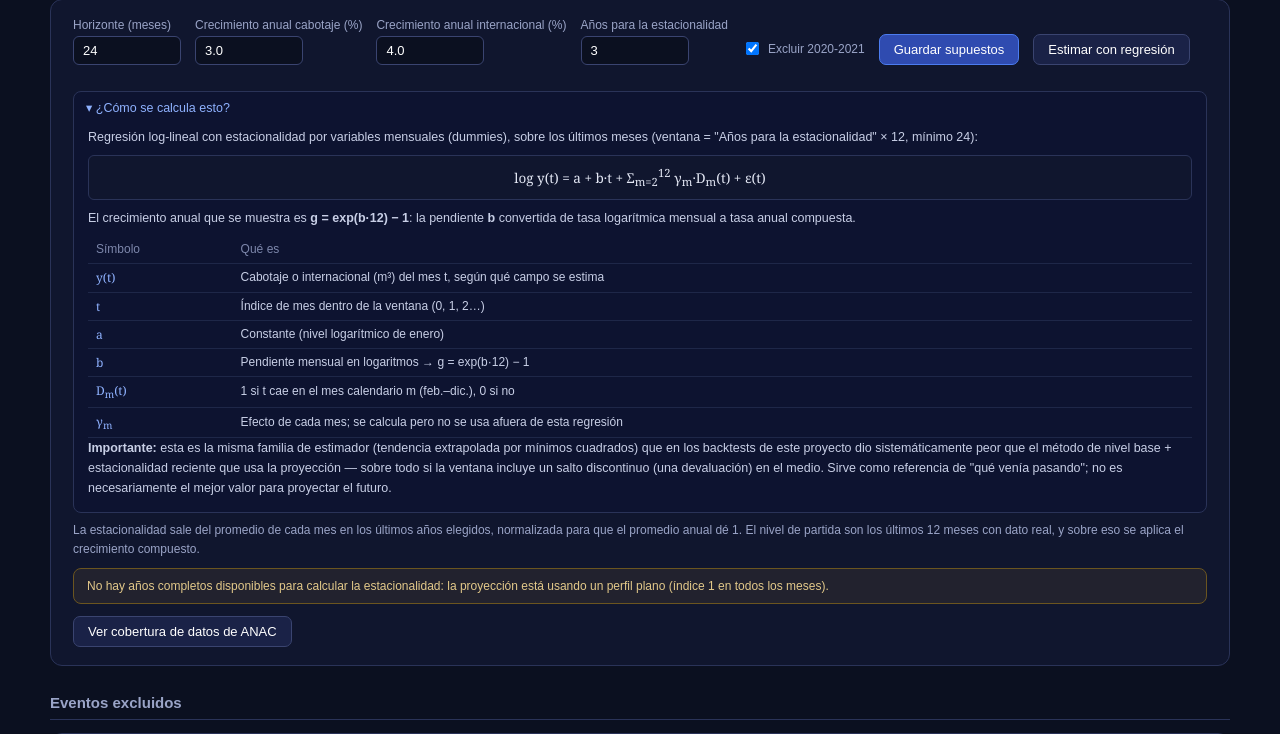
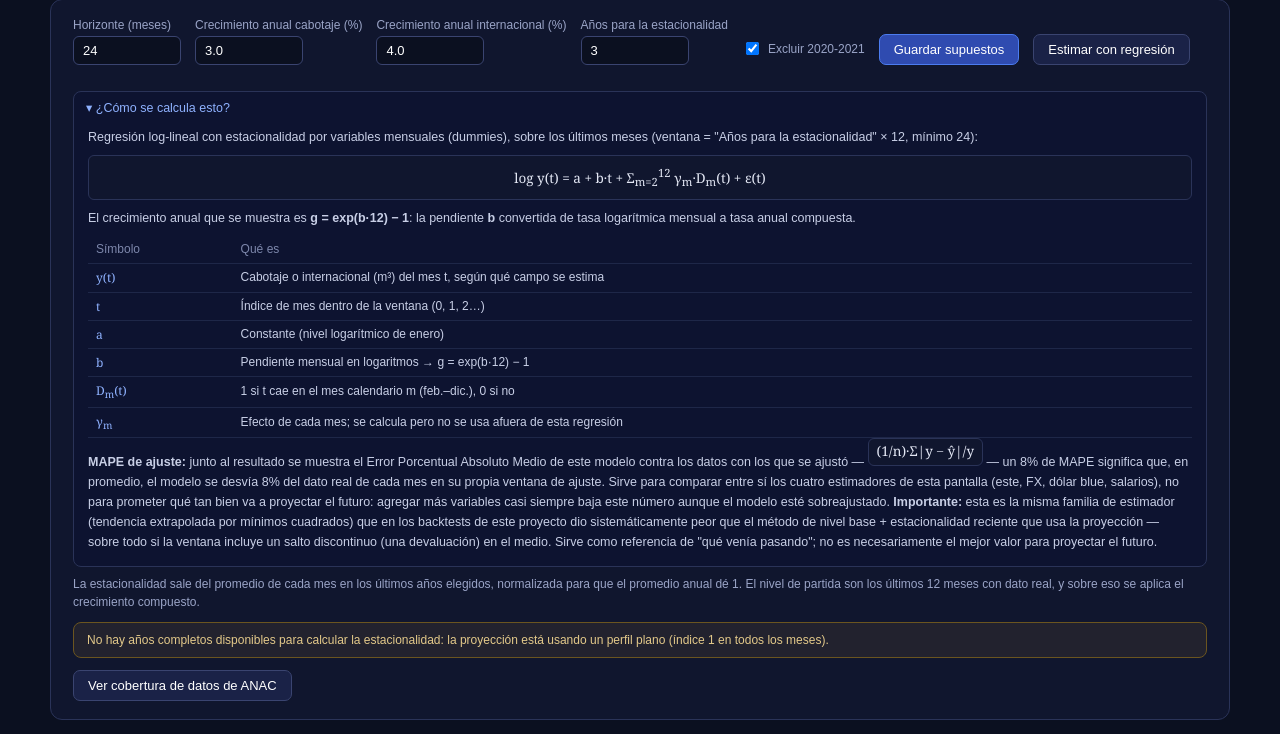
Before and after one commit to noguerafran-alt/MAPA-NEGOCIO, a Flask app: page /proyecciones in a window 1280 px wide, after a click on "¿Cómo se calcula esto?". Shown: the part 1158-1892 px from the top of the page. Run offline with Flask 3, Linux system fonts and the light colour scheme; the visitor is signed in with stand-in values (Sample User, id 1); data comes from the database, SQL or seed files in the repository; data that the repository does not hold is empty; some libraries are stand-ins or nearby versions.

Commit message:
Update proyecciones.html

```diff
--- a/templates/proyecciones.html
+++ b/templates/proyecciones.html
@@ -191,6 +191,15 @@
           <tr><td>D<sub>m</sub>(t)</td><td>1 si t cae en el mes calendario m (feb.–dic.), 0 si no</td></tr>
           <tr><td>γ<sub>m</sub></td><td>Efecto de cada mes; se calcula pero no se usa afuera de esta regresión</td></tr>
         </table>
+        <b>MAPE de ajuste:</b> junto al resultado se muestra el Error Porcentual Absoluto
+        Medio de este modelo contra los datos con los que se ajustó —
+        <span class="formula" style="display:inline-block; padding:2px 8px; margin:0;">
+          (1/n)·Σ|y − ŷ|/y
+        </span> — un 8% de MAPE significa que, en promedio, el modelo se desvía 8% del dato
+        real de cada mes en su propia ventana de ajuste. Sirve para comparar entre sí los
+        cuatro estimadores de esta pantalla (este, FX, dólar blue, salarios), no para
+        prometer qué tan bien va a proyectar el futuro: agregar más variables casi siempre
+        baja este número aunque el modelo esté sobreajustado.
         <b>Importante:</b> esta es la misma familia de estimador (tendencia extrapolada por
         mínimos cuadrados) que en los backtests de este proyecto dio sistemáticamente peor
         que el método de nivel base + estacionalidad reciente que usa la proyección — sobre
@@ -424,6 +433,10 @@
           <tr><td>c</td><td><b>Elasticidad</b> — el número que se muestra: % de variación en el tráfico por cada 1% de variación en fx</td></tr>
           <tr><td>b</td><td>Tendencia de fondo, ya neta del efecto cambiario → exp(b·12) − 1</td></tr>
         </table>
+        <b>MAPE de ajuste:</b> el % que se muestra junto al resultado es el desvío promedio
+        de este modelo contra los datos con los que se ajustó (mismo cálculo que en "Estimar
+        con regresión" de arriba) — útil para comparar contra los otros tres estimadores de
+        esta pantalla, no como promesa de proyección futura.
         <b>Chequeo de confiabilidad — correlación con el tiempo:</b> si el tipo de cambio
         cargado se movió casi como una recta a lo largo de toda la ventana, esta regresión no
         puede separar bien "efecto cambiario" de "tendencia", y ambos coeficientes (b y c)
@@ -520,6 +533,9 @@
           <tr><td>c</td><td><b>Elasticidad</b> — el número que se muestra</td></tr>
           <tr><td>b</td><td>Tendencia de fondo, ya neta del efecto cambiario → exp(b·12) − 1</td></tr>
         </table>
+        <b>MAPE de ajuste:</b> el % que se muestra junto al resultado sigue el mismo cálculo
+        que en los otros tres estimadores de esta pantalla — desvío promedio contra los
+        datos con los que se ajustó, no una promesa de proyección futura.
         Mismo chequeo de confiabilidad que el ITCRM y los salarios: cuanto más baja la
         correlación de log(blue_real) con el tiempo, más genuina —no un artefacto del
         calendario— es la variación que explica la elasticidad.
@@ -645,6 +661,9 @@
           <tr><td>c</td><td><b>Elasticidad</b> — el número que se muestra</td></tr>
           <tr><td>b</td><td>Tendencia de fondo, ya neta del efecto salarial → exp(b·12) − 1</td></tr>
         </table>
+        <b>MAPE de ajuste:</b> el % que se muestra junto al resultado sigue el mismo cálculo
+        que en los otros tres estimadores de esta pantalla — desvío promedio contra los
+        datos con los que se ajustó, no una promesa de proyección futura.
         La <b>correlación con el tiempo</b> que se muestra arriba junto al resultado es el
         chequeo de confiabilidad: con el salario <b>nominal</b> suele dar muy alta (cerca de
         1) porque en un país con inflación acumulada una serie nominal se mueve casi como una
@@ -1831,6 +1850,26 @@ function resolverSistema(A, b) {
   return M.map((fila, i) => fila[n] / fila[i]);
 }
 
+// MAPE (Error Porcentual Absoluto Medio) DE AJUSTE: qué tan bien el modelo ya estimado
+// reproduce los datos con los que se ajustó (in-sample), no un backtest fuera de muestra.
+// X y beta son los mismos de la regresión (X·beta = log ŷ); yLog es el log del valor real
+// de cada fila, en el mismo orden que X. Sirve para comparar la calidad de ajuste ENTRE
+// estimadores de esta pantalla (FX vs. dólar blue vs. salarios, etc.), no como una promesa
+// de qué tan bien va a proyectar el futuro — un MAPE de ajuste bajo es fácil de conseguir
+// agregando más variables, y no dice nada sobre overfitting. El backtest de verdad (fuera
+// de muestra, con múltiples orígenes) es el que está documentado aparte para el método
+// base de la proyección.
+function calcularMAPE(X, beta, yLog) {
+  let sumaError = 0;
+  for (let i = 0; i < X.length; i++) {
+    const yHatLog = X[i].reduce((acc, v, j) => acc + v * beta[j], 0);
+    const yHat = Math.exp(yHatLog);
+    const yReal = Math.exp(yLog[i]);
+    sumaError += Math.abs(yReal - yHat) / yReal;
+  }
+  return (sumaError / X.length) * 100;
+}
+
 // Ajusta log(y) = a + b·t + Σ(dummies mensuales) por mínimos cuadrados y devuelve el
 // crecimiento anual implícito. Se trabaja en logaritmos porque la estacionalidad del
 // consumo es multiplicativa (un enero es ~15% más alto que el mes promedio, no "+20.000 m³"
@@ -1858,7 +1897,8 @@ function estimarCrecimientoAnual(campo, meses) {
   }
   const beta = resolverSistema(XtX, Xty);
   if (!beta) return null;
-  return { crecimientoAnual: Math.exp(beta[1] * 12) - 1, n: datos.length };
+  return { crecimientoAnual: Math.exp(beta[1] * 12) - 1, n: datos.length,
+           mape: calcularMAPE(X, beta, y) };
 }
 
 function estimarCrecimiento() {
@@ -1883,7 +1923,10 @@ function estimarCrecimiento() {
     `<b>${(intl.crecimientoAnual * 100).toFixed(1)}%</b> anual. ` +
     `Son los valores que mejor explican la historia reciente, no un pronóstico: si sabés que ` +
     `viene una apertura o un cierre de rutas, conviene ajustarlos a mano o cargarlo como ruta ` +
-    `del escenario. Acordate de "Guardar supuestos".`;
+    `del escenario. Acordate de "Guardar supuestos".` +
+    `<br>MAPE de ajuste — cabotaje: <b>${cab.mape.toFixed(1)}%</b>, internacional: ` +
+    `<b>${intl.mape.toFixed(1)}%</b> (cuánto se desvía este modelo, en promedio, de los ` +
+    `datos con los que se ajustó; no es una promesa de qué tan bien va a proyectar).`;
   recalcular();
 }
 
@@ -2072,6 +2115,7 @@ function estimarElasticidadFX() {
   const vt = ts.reduce((acc, t) => acc + (t - mt) ** 2, 0) / ts.length;
   const vl = logs.reduce((acc, l) => acc + (l - ml) ** 2, 0) / logs.length;
   const correlacionConTiempo = cov / Math.sqrt(vt * vl);
+  const mape = calcularMAPE(X, beta, y);
 
   msg.style.color = Math.abs(correlacionConTiempo) > 0.9 ? '#ffb347' : '#9aa4c7';
   msg.innerHTML = `Sobre ${datos.length} meses: elasticidad del tráfico internacional al ` +
@@ -2079,6 +2123,8 @@ function estimarElasticidadFX() {
     `se asocia con ${elasticidad >= 0 ? 'un' : 'una caída del'} ${Math.abs(elasticidad).toFixed(2)}% ` +
     `${elasticidad >= 0 ? 'de aumento' : ''} en el tráfico). Tendencia de fondo (ya neta del ` +
     `efecto cambiario): <b>${(crecimientoAnual * 100).toFixed(1)}%</b> anual.` +
+    `<br>MAPE de ajuste: <b>${mape.toFixed(1)}%</b> (desvío promedio de este modelo contra ` +
+    `los datos con los que se ajustó).` +
     `<br>Correlación del tipo de cambio cargado con el tiempo: <b>${correlacionConTiempo.toFixed(2)}</b>` +
     (Math.abs(correlacionConTiempo) > 0.9
       ? ' — alta: si es un dólar nominal sin deflactar, se mueve casi como una recta y este ' +
@@ -2567,6 +2613,7 @@ function estimarElasticidadDolarBlue() {
   const vt = ts.reduce((acc, t) => acc + (t - mt) ** 2, 0) / ts.length;
   const vl = logs.reduce((acc, l) => acc + (l - ml) ** 2, 0) / logs.length;
   const correlacionConTiempo = cov / Math.sqrt(vt * vl);
+  const mape = calcularMAPE(X, beta, y);
 
   msg.style.color = Math.abs(correlacionConTiempo) > 0.9 ? '#ffb347' : '#9aa4c7';
   msg.innerHTML = `Sobre ${datos.length} meses: elasticidad del tráfico internacional al ` +
@@ -2574,6 +2621,8 @@ function estimarElasticidadDolarBlue() {
     `real se asocia con ${elasticidad >= 0 ? 'un' : 'una caída del'} ${Math.abs(elasticidad).toFixed(2)}% ` +
     `${elasticidad >= 0 ? 'de aumento' : ''} en el tráfico). Tendencia de fondo (ya neta del ` +
     `efecto cambiario): <b>${(crecimientoAnual * 100).toFixed(1)}%</b> anual.` +
+    `<br>MAPE de ajuste: <b>${mape.toFixed(1)}%</b> (desvío promedio de este modelo contra ` +
+    `los datos con los que se ajustó).` +
     `<br>Correlación del dólar blue real con el tiempo: <b>${correlacionConTiempo.toFixed(2)}</b>` +
     (Math.abs(correlacionConTiempo) > 0.9
       ? ' — alta: tratá este resultado como poco confiable, la variación se parece ' +
@@ -2675,6 +2724,7 @@ function estimarElasticidadSalarios() {
   const vt = ts.reduce((acc, t) => acc + (t - mt) ** 2, 0) / ts.length;
   const vl = logs.reduce((acc, l) => acc + (l - ml) ** 2, 0) / logs.length;
   const correlacionConTiempo = cov / Math.sqrt(vt * vl);
+  const mape = calcularMAPE(X, beta, y);
 
   msg.style.color = Math.abs(correlacionConTiempo) > 0.9 ? '#ffb347' : '#9aa4c7';
   msg.innerHTML = `Sobre ${datos.length} meses: elasticidad del cabotaje al salario ` +
@@ -2682,6 +2732,8 @@ function estimarElasticidadSalarios() {
     `<b>${elasticidad.toFixed(2)}</b> (cada 1% de suba del salario se asocia con ` +
     `${elasticidad >= 0 ? 'un aumento' : 'una caída'} de ${Math.abs(elasticidad).toFixed(2)}% ` +
     `en el tráfico de cabotaje). Tendencia de fondo: <b>${(crecimientoAnual * 100).toFixed(1)}%</b> anual.` +
+    `<br>MAPE de ajuste: <b>${mape.toFixed(1)}%</b> (desvío promedio de este modelo contra ` +
+    `los datos con los que se ajustó).` +
     `<br>Correlación del salario elegido con el tiempo: <b>${correlacionConTiempo.toFixed(2)}</b>` +
     (Math.abs(correlacionConTiempo) > 0.9
       ? ' — alta: el índice es nominal y se mueve casi como una recta, así que tratá este ' +
```
